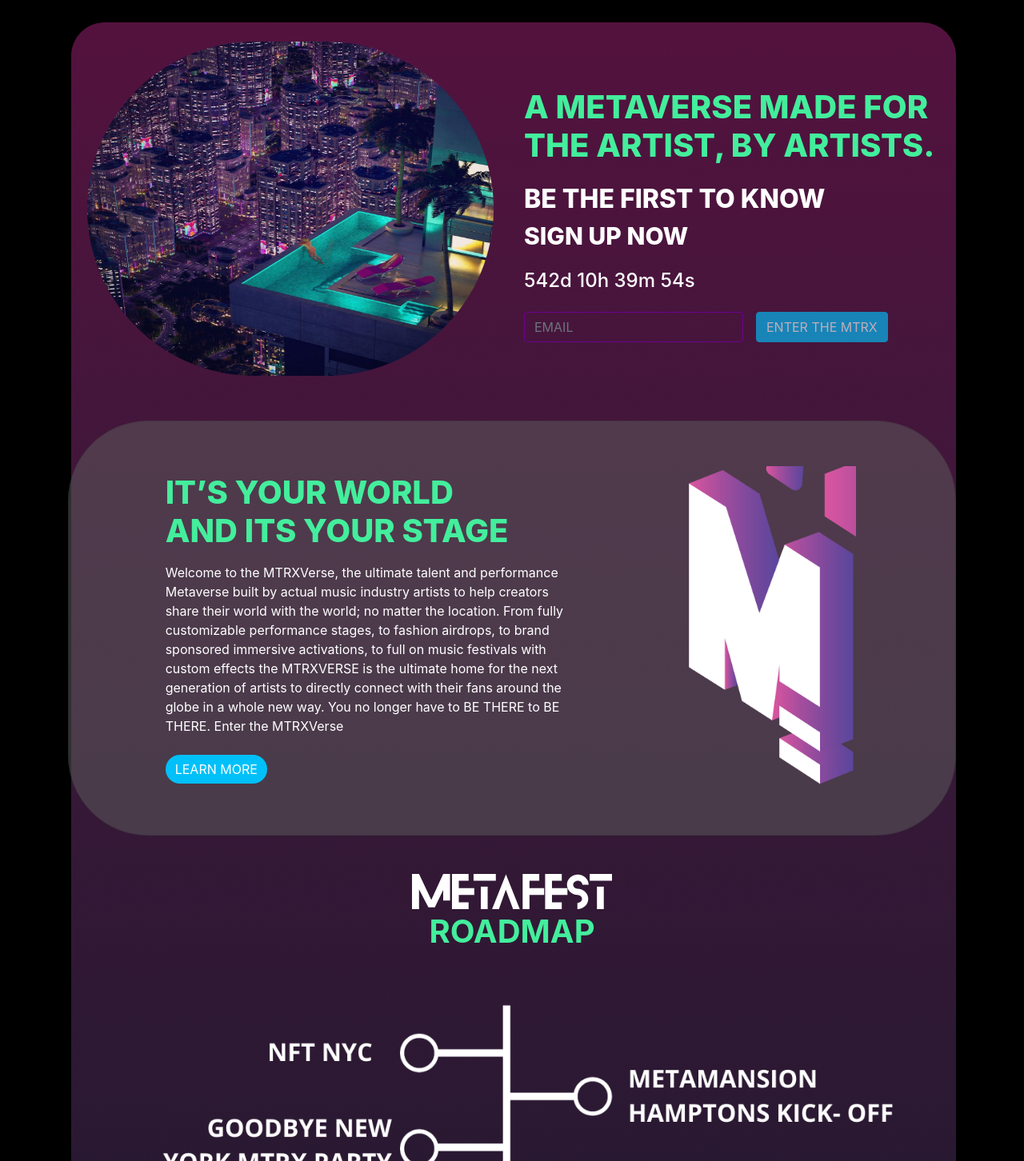
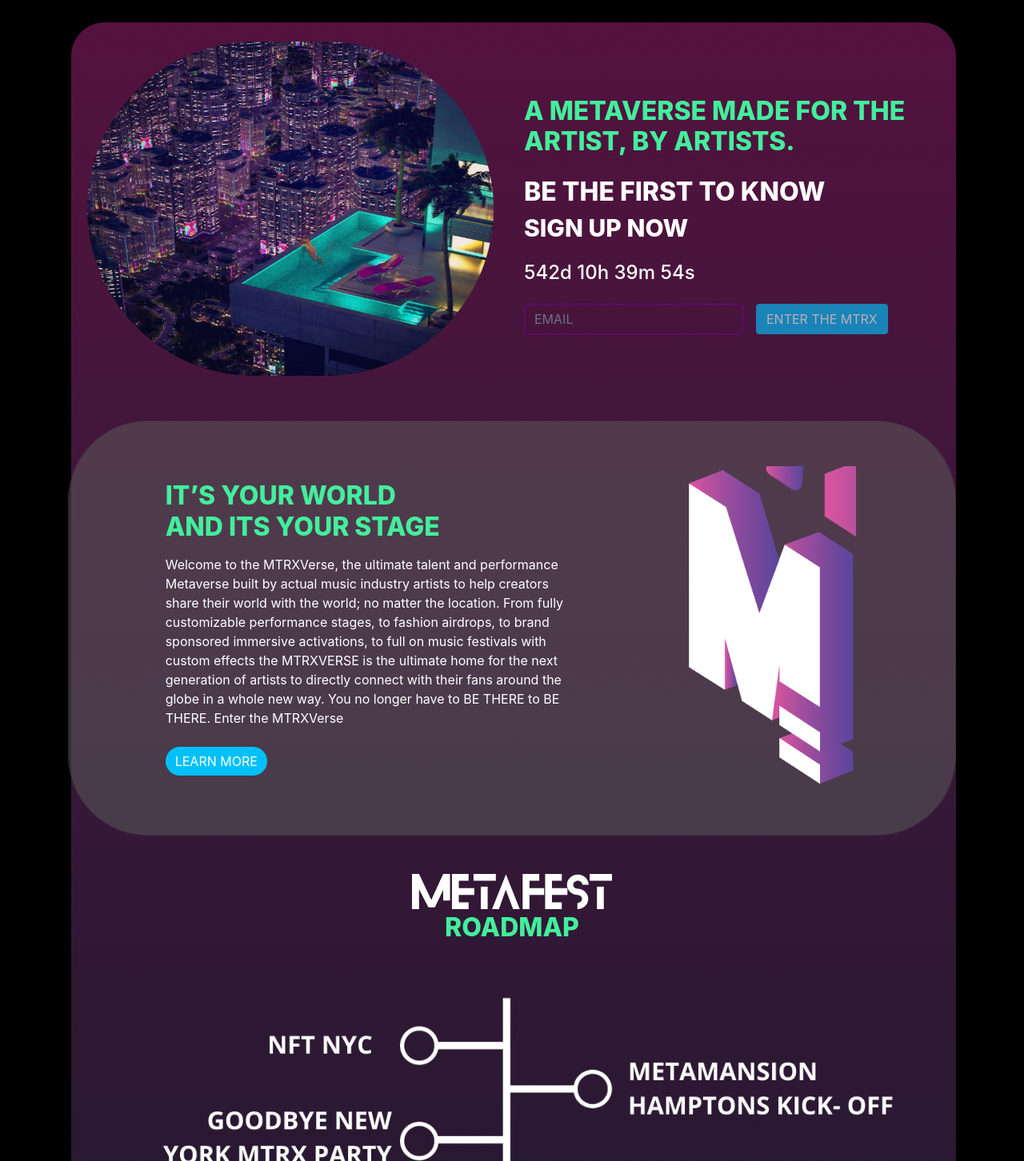
Before and after one commit to martoast/mtrx, a Nuxt app: page / in a window 1280 px wide. Shown: the part 698-2150 px from the top of the page at 80% size. Built offline with nearby package versions, Linux system fonts and the light colour scheme.

Commit message:
articles and font

```diff
--- a/pages/index.vue
+++ b/pages/index.vue
@@ -98,9 +98,9 @@
           </div>
         </b-col>
         <b-col class="pt-3" cols="12" md="6" sm="12">
-          <h1 class="pb-3" style="font-weight: 800; color: #43ee9c">
+          <h2 class="pb-3" style="font-weight: 800; color: #43ee9c">
             A METAVERSE MADE FOR THE ARTIST, BY ARTISTS.
-          </h1>
+          </h2>
           <h2 class="text-white" style="font-weight: 800">
             BE THE FIRST TO KNOW
           </h2>
@@ -144,7 +144,7 @@
         >
           <b-row align-v="center" align-h="center" class="py-4 w-100">
             <b-col class="ml-md-auto" cols="12" md="6" sm="12">
-              <h1
+              <h2
                 style="
                   font-weight: 800;
                   color: rgba(67, 238, 156, 1);
@@ -152,8 +152,8 @@
                 "
               >
                 IT’S YOUR WORLD
-              </h1>
-              <h1
+              </h2>
+              <h2
                 style="
                   font-weight: 800;
                   color: rgba(67, 238, 156, 1);
@@ -162,7 +162,7 @@
                 class="pb-3"
               >
                 AND ITS YOUR STAGE
-              </h1>
+              </h2>
 
               <p class="pb-2">
                 Welcome to the MTRXVerse, the ultimate talent and performance
@@ -201,9 +201,9 @@
           style="max-width: 250px"
           src="/images/metafest.svg"
         ></b-img-lazy>
-        <h1 class="text-center" style="font-weight: 700; color: #43ee9c">
+        <h2 class="text-center" style="font-weight: 800; color: #43ee9c">
           ROADMAP
-        </h1>
+        </h2>
 
         <b-img-lazy
           class="center-img d-none d-md-block"
@@ -248,18 +248,7 @@
       </div>
     </div>
 
-    <div
-      class="pt-5"
-      style="
-        border-radius: 42px;
-        background-image: url('/images/news.png'); /* The image used */
-        height: 100%; /* You must set a specified height */
-        background-position: center; /* Center the image */
-        background-repeat: no-repeat; /* Do not repeat the image */
-        background-size: cover; /* Resize the background image to cover the entire container */
-      "
-    >
-      <h1 class="text-center text-white py-3" style="font-weight: 700">NEWS</h1>
+    <h2 class="text-center text-white py-3" style="font-weight: 800">NEWS</h2>
     <b-card-group class="p-3" deck>
       <b-card
         v-for="item in news"
@@ -282,16 +271,28 @@
             ><b-icon scale="2" icon="arrow-right"></b-icon
           ></a>
 
-            <b-card-title class="pt-2">
+          <b-card-title class="pt-2" style="height: 94px">
             {{ item.title }}
           </b-card-title>
-            <b-card-text>
+          <b-card-text style="height: 96px">
             {{ item.content }}
           </b-card-text>
+          <b-button :href="item.link" variant="light">Read more</b-button>
         </div>
       </b-card>
     </b-card-group>
 
+    <div
+      class="pt-5"
+      style="
+        border-radius: 42px;
+        background-image: url('/images/news.png'); /* The image used */
+        height: 100%; /* You must set a specified height */
+        background-position: center; /* Center the image */
+        background-repeat: no-repeat; /* Do not repeat the image */
+        background-size: cover; /* Resize the background image to cover the entire container */
+      "
+    >
       <div class="pb-5 mt-5">
         <b-card
           no-body
@@ -299,19 +300,19 @@
           style="background-color: transparent"
         >
           <div class="p-4">
-            <h1
+            <h2
               class="text-center text-white"
-              style="font-weight: 700; margin: 0px"
+              style="font-weight: 800; margin: 0px"
             >
               POWERED BY
-            </h1>
+            </h2>
 
-            <h1
+            <h2
               class="text-center text-white"
-              style="font-weight: 700; margin: 0px"
+              style="font-weight: 800; margin: 0px"
             >
               KLAYTN
-            </h1>
+            </h2>
 
             <b-row align-v="center" align-h="center" class="py-4 w-100">
               <b-col class="ml-md-auto" cols="12" md="6" sm="12">
@@ -474,7 +475,7 @@ export default {
           image: "/images/blog2.png",
           link: "https://bit.ly/PageSixMtrx",
           content:
-            "Over the Fourth of July holiday weekend, hospitality guru Richie Akiva and Ronnie Madra threw a bash at Kissaki in Water Mill, which brought out the likes of Benny Medina, Kaia Gerber, Zachary Quinto and Cuba Gooding Jr.",
+            "Over the Fourth of July holiday weekend, hospitality guru Richie Akiva and Ronnie Madra threw a bash at Kissaki in Water Mill.",
         },
         {
           id: 3,
```
Lines whose indentation alone changed are shown as unchanged.
